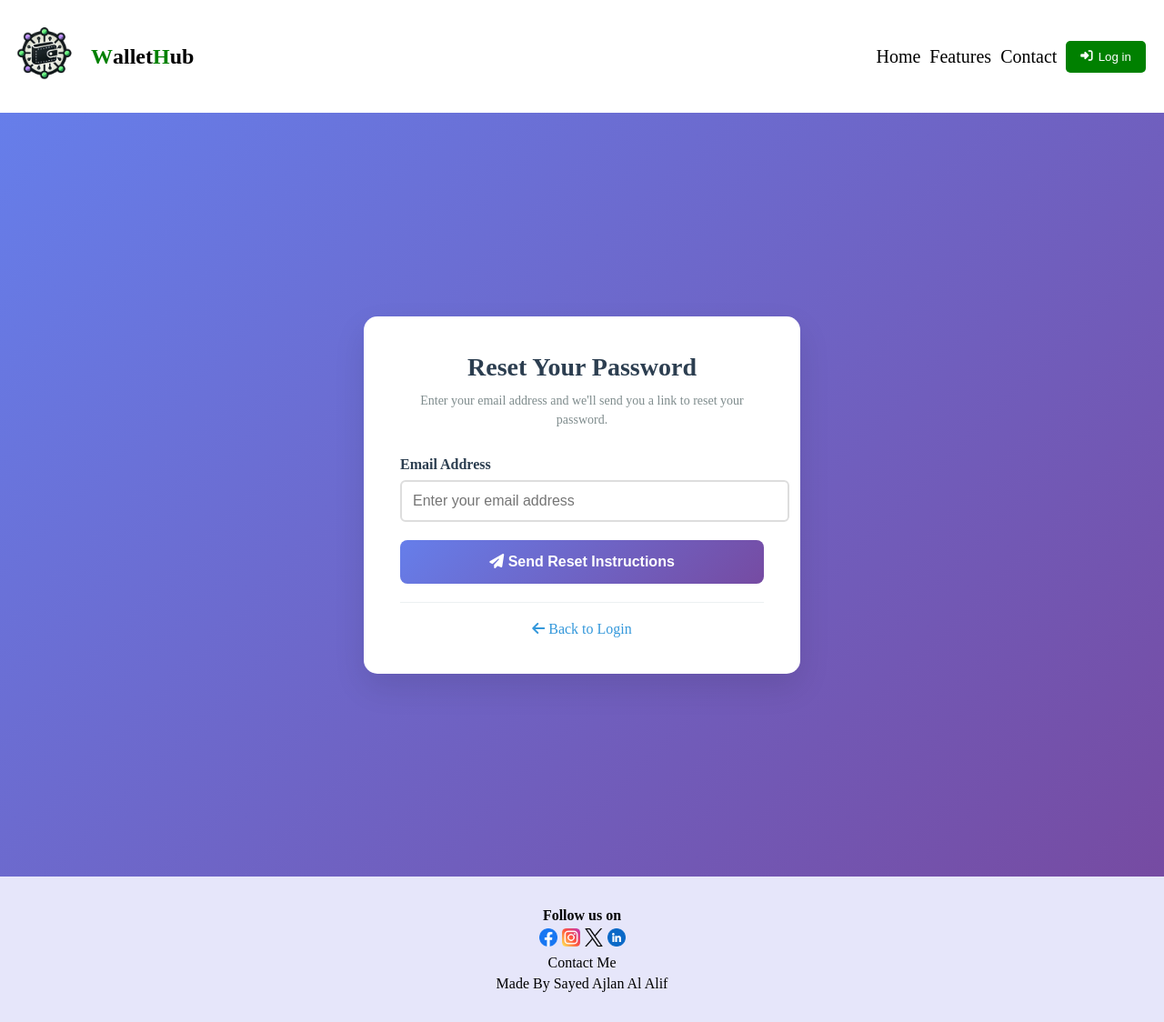
After one commit to Ajlanalif/WalletHub, a Flask app: page /forgot_password in a window 1280 px wide. The commit adds this page. Shown: the whole page at 91% size. Run offline with Flask 3, Linux system fonts and the light colour scheme.

Commit message:
added forgot pass feature

```diff
--- a/app.py
+++ b/app.py
@@ -3,6 +3,9 @@ from flask_sqlalchemy import SQLAlchemy
 from sqlalchemy import func
 from flask_login import LoginManager, UserMixin, login_user, login_required, current_user, logout_user
 from werkzeug.security import generate_password_hash, check_password_hash
+from flask_mail import Mail, Message
+import secrets
+from itsdangerous import URLSafeTimedSerializer
 from flask_migrate import Migrate
 from datetime import date, datetime, timedelta
 import os
@@ -14,6 +17,22 @@ app.config['SECRET_KEY'] = 'your_secret_key'
 app.config['UPLOAD_FOLDER'] = 'static/uploads'
 app.config['ALLOWED_EXTENSIONS'] = {'png', 'jpg', 'jpeg', 'gif'}
 app.config['MAX_CONTENT_LENGTH'] = 16 * 1024 * 1024  # 16 MB max file size
+
+# Add these configurations after your existing app.config settings
+app.config['MAIL_SERVER'] = 'smtp.gmail.com'  # Change to your email provider
+app.config['MAIL_PORT'] = 587
+app.config['MAIL_USE_TLS'] = True
+app.config['MAIL_USERNAME'] = 'ajlan_alif@stud.cou.ac.bd'  # Your email
+app.config['MAIL_PASSWORD'] = '[REDACTED]'     # Your email app password
+app.config['MAIL_DEFAULT_SENDER'] = 'ajlan_alif@stud.cou.ac.bd'
+app.config['MAIL_ASCII_ATTACHMENTS'] = False
+
+# Initialize Flask-Mail
+mail = Mail(app)
+mail.init_app(app)
+# Initialize serializer for password reset tokens
+serializer = URLSafeTimedSerializer(app.config['SECRET_KEY'])
+
 
 def allowed_file(filename):
     return '.' in filename and filename.rsplit('.', 1)[1].lower() in app.config['ALLOWED_EXTENSIONS']
@@ -24,6 +43,18 @@ def create_upload_folder():
         os.makedirs(uploads_dir)
         print(f"Created uploads directory: {uploads_dir}")
 create_upload_folder()
+
+def generate_reset_token(user_email):
+    """Generate a password reset token for the user"""
+    return serializer.dumps(user_email, salt='password-reset-salt')
+
+def verify_reset_token(token, expiration=1800):  # 30 minutes = 1800 seconds
+    """Verify the reset token and return email if valid"""
+    try:
+        email = serializer.loads(token, salt='password-reset-salt', max_age=expiration)
+        return email
+    except:
+        return None
 
 
 
@@ -2739,6 +2770,161 @@ def api_receivable_details(receivable_id):
         'payments': payment_data
     })
 
+@app.route('/forgot_password', methods=['GET', 'POST'])
+def forgot_password():
+    if request.method == 'POST':
+        email = request.form.get('email')
+
+        if not email:
+            flash('Please enter your email address', 'error')
+            return redirect(url_for('forgot_password'))
+
+        # Find user by email
+        user = User.query.filter_by(email=email).first()
+
+        if user:
+            # Generate secure token
+            token = generate_reset_token(user.email)
+
+            # Send reset email
+            try:
+                send_reset_email(user, token)
+                flash('Password reset instructions have been sent to your email', 'success')
+            except Exception as e:
+                flash('Error sending email. Please try again later.', 'error')
+                app.logger.error(f"Failed to send reset email: {str(e)}")
+        else:
+            # Don't reveal if email exists or not for security
+            flash('If an account with that email exists, password reset instructions have been sent', 'info')
+
+        return redirect(url_for('login'))
+
+    return render_template('forgot_password.html')
+
+@app.route('/reset_password/<token>', methods=['GET', 'POST'])
+def reset_password(token):
+    # Verify the reset token
+    email = verify_reset_token(token)
+
+    if not email:
+        flash('Invalid or expired reset link', 'error')
+        return redirect(url_for('forgot_password'))
+
+    # Find the user
+    user = User.query.filter_by(email=email).first()
+    if not user:
+        flash('Invalid reset link', 'error')
+        return redirect(url_for('forgot_password'))
+
+    if request.method == 'POST':
+        new_password = request.form.get('new_password')
+        confirm_password = request.form.get('confirm_password')
+
+        # Validation
+        if not new_password or not confirm_password:
+            flash('Please fill in all fields', 'error')
+            return render_template('reset_password.html', token=token)
+
+        if new_password != confirm_password:
+            flash('Passwords do not match', 'error')
+            return render_template('reset_password.html', token=token)
+
+        if len(new_password) < 8:
+            flash('Password must be at least 8 characters long', 'error')
+            return render_template('reset_password.html', token=token)
+
+        # Additional password strength validation
+        if (not any(char.islower() for char in new_password) or
+            not any(char.isupper() for char in new_password) or
+            not any(char.isdigit() for char in new_password) or
+            not any(char in '!@#$%^&*()_+-=[]{}|;:,.<>?/' for char in new_password)):
+            flash('Password must contain at least one lowercase letter, one uppercase letter, one number, and one special character', 'error')
+            return render_template('reset_password.html', token=token)
+
+        # Update user password
+        user.password = generate_password_hash(new_password, method='sha256')
+        db.session.commit()
+
+        flash('Your password has been successfully reset. You can now log in with your new password.', 'success')
+        return redirect(url_for('login'))
+
+    return render_template('reset_password.html', token=token)
+
+def send_reset_email(user, token):
+    """Send password reset email"""
+    try:
+        reset_url = url_for('reset_password', token=token, _external=True)
+
+        msg = Message(
+            'Password Reset Request - WalletHub',
+            recipients=[user.email]
+        )
+
+        msg.html = f'''
+        <html>
+        <body style="font-family: Arial, sans-serif; line-height: 1.6; color: #333;">
+            <div style="max-width: 600px; margin: 0 auto; padding: 20px; background-color: #f9f9f9;">
+                <div style="background-color: white; padding: 30px; border-radius: 10px; box-shadow: 0 2px 10px rgba(0,0,0,0.1);">
+                    <h2 style="color: #2c3e50; margin-bottom: 20px;">Password Reset Request</h2>
+
+                    <p>Hello <strong>{user.username}</strong>,</p>
+
+                    <p>We received a request to reset your password for your WalletHub account. If you didn't make this request, you can safely ignore this email.</p>
+
+                    <p>To reset your password, click the button below:</p>
+
+                    <div style="text-align: center; margin: 30px 0;">
+                        <a href="{reset_url}"
+                        style="background-color: #3498db; color: white; padding: 12px 30px; text-decoration: none; border-radius: 5px; display: inline-block; font-weight: bold;">
+                            Reset My Password
+                        </a>
+                    </div>
+
+                    <p>Or copy and paste this link into your browser:</p>
+                    <p style="word-break: break-all; background-color: #f8f9fa; padding: 10px; border-radius: 5px; font-family: monospace;">
+                        {reset_url}
+                    </p>
+
+                    <p style="margin-top: 30px; font-size: 14px; color: #7f8c8d;">
+                        <strong>Important:</strong> This link will expire in 30 minutes for security reasons.
+                    </p>
+
+                    <hr style="border: none; border-top: 1px solid #eee; margin: 30px 0;">
+
+                    <p style="font-size: 12px; color: #95a5a6;">
+                        If you're having trouble clicking the button, copy and paste the URL above into your web browser.
+                        <br><br>
+                        This is an automated email, please do not reply to this message.
+                        <br><br>
+                        Best regards,<br>
+                        The WalletHub Team
+                    </p>
+                </div>
+            </div>
+        </body>
+        </html>
+        '''
+        print(f"Attempting to send email to: {user.email}")
+        mail.send(msg)
+        print("Email sent successfully!")
+
+    except Exception as e:
+        print(f"Detailed email error: {str(e)}")
+        print(f"Error type: {type(e).__name__}")
+        raise e  # Re-raise the exception so it can be caught by the calling function
+
+@app.route('/test_email')
+def test_email():
+    try:
+        msg = Message(
+            'Test Email - WalletHub',
+            recipients=['ajlan_alif@stud.cou.ac.bd']  # Send to yourself for testing
+        )
+        msg.body = 'This is a test email to verify the email configuration is working.'
+        mail.send(msg)
+        return "Test email sent successfully!"
+    except Exception as e:
+        return f"Email test failed: {str(e)}"
 
 if __name__ == "__main__":
     with app.app_context():
--- /dev/null
+++ b/templates/forgot_password.html
@@ -0,0 +1,129 @@
+{% extends "base.html" %}
+{% block title %}Forgot Password{% endblock %}
+
+{% block content %}
+<div class="auth-container">
+    <div class="auth-form">
+        <div class="auth-header">
+            <h1>Reset Your Password</h1>
+            <p>Enter your email address and we'll send you a link to reset your password.</p>
+        </div>
+
+        <form method="POST">
+            <div class="form-group">
+                <label for="email">Email Address</label>
+                <input type="email" id="email" name="email" required
+                       placeholder="Enter your email address"
+                       style="width: 100%; padding: 12px; border: 2px solid #ddd; border-radius: 6px; font-size: 16px;">
+            </div>
+
+            <button type="submit" class="auth-button">
+                <i class="fas fa-paper-plane"></i> Send Reset Instructions
+            </button>
+        </form>
+
+        <div class="auth-links">
+            <p>
+                <a href="{{ url_for('login') }}">
+                    <i class="fas fa-arrow-left"></i> Back to Login
+                </a>
+            </p>
+        </div>
+    </div>
+</div>
+
+<style>
+.auth-container {
+    min-height: 100vh;
+    display: flex;
+    align-items: center;
+    justify-content: center;
+    background: linear-gradient(135deg, #667eea 0%, #764ba2 100%);
+    padding: 20px;
+}
+
+.auth-form {
+    background: white;
+    padding: 40px;
+    border-radius: 15px;
+    box-shadow: 0 15px 35px rgba(0,0,0,0.1);
+    width: 100%;
+    max-width: 400px;
+}
+
+.auth-header {
+    text-align: center;
+    margin-bottom: 30px;
+}
+
+.auth-header h1 {
+    color: #2c3e50;
+    margin-bottom: 10px;
+    font-size: 28px;
+}
+
+.auth-header p {
+    color: #7f8c8d;
+    font-size: 14px;
+    line-height: 1.5;
+}
+
+.form-group {
+    margin-bottom: 20px;
+}
+
+.form-group label {
+    display: block;
+    margin-bottom: 8px;
+    color: #2c3e50;
+    font-weight: 600;
+}
+
+.auth-button {
+    width: 100%;
+    background: linear-gradient(135deg, #667eea 0%, #764ba2 100%);
+    color: white;
+    border: none;
+    padding: 15px;
+    border-radius: 8px;
+    font-size: 16px;
+    font-weight: 600;
+    cursor: pointer;
+    transition: all 0.3s ease;
+    margin-bottom: 20px;
+}
+
+.auth-button:hover {
+    transform: translateY(-2px);
+    box-shadow: 0 8px 25px rgba(102, 126, 234, 0.4);
+}
+
+.auth-links {
+    text-align: center;
+    padding-top: 20px;
+    border-top: 1px solid #ecf0f1;
+}
+
+.auth-links a {
+    color: #3498db;
+    text-decoration: none;
+    font-weight: 500;
+    transition: color 0.3s ease;
+}
+
+.auth-links a:hover {
+    color: #2980b9;
+}
+
+@media (max-width: 480px) {
+    .auth-form {
+        padding: 30px 20px;
+        margin: 10px;
+    }
+
+    .auth-header h1 {
+        font-size: 24px;
+    }
+}
+</style>
+{% endblock %}
```
Also changed, not shown: requirements.txt (+17 -15 lines), templates/login.html (+11 -1 lines), templates/reset_password.html (added, +245 -0 lines).
